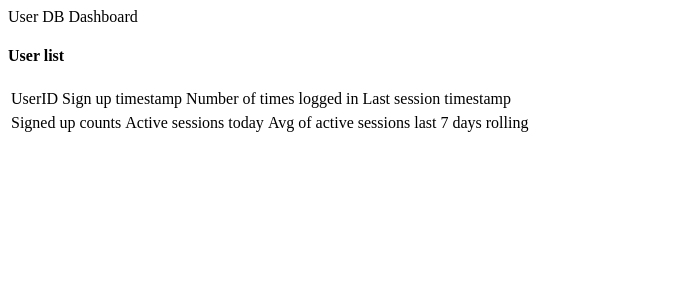
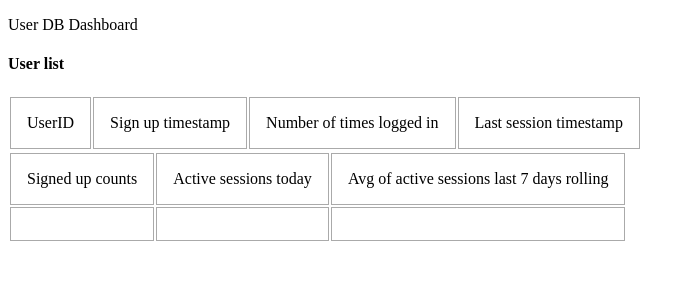
Before and after one commit to KAIDO0121/aha, a Python web app: template service/routers/templates/userdb_dashboard.html in a window 1280 px wide. Shown: the top 300 px of the page, without its empty margins (0-694 px from the left). Run offline with Jinja, Linux system fonts and the light colour scheme; the template is opened without the code that fills it, so the values that code supplies are empty.

Commit message:
udpate css

```diff
--- a/service/routers/templates/userdb_dashboard.html
+++ b/service/routers/templates/userdb_dashboard.html
@@ -1,9 +1,11 @@
+<!DOCTYPE html>
 <head>
     <style>
     td {
 
-    border: '1px #aaa solid';
-
+    border: 1px #aaa solid;
+    padding: 1rem;
+    text-align: center;
     }
     </style>
 </head>
```
